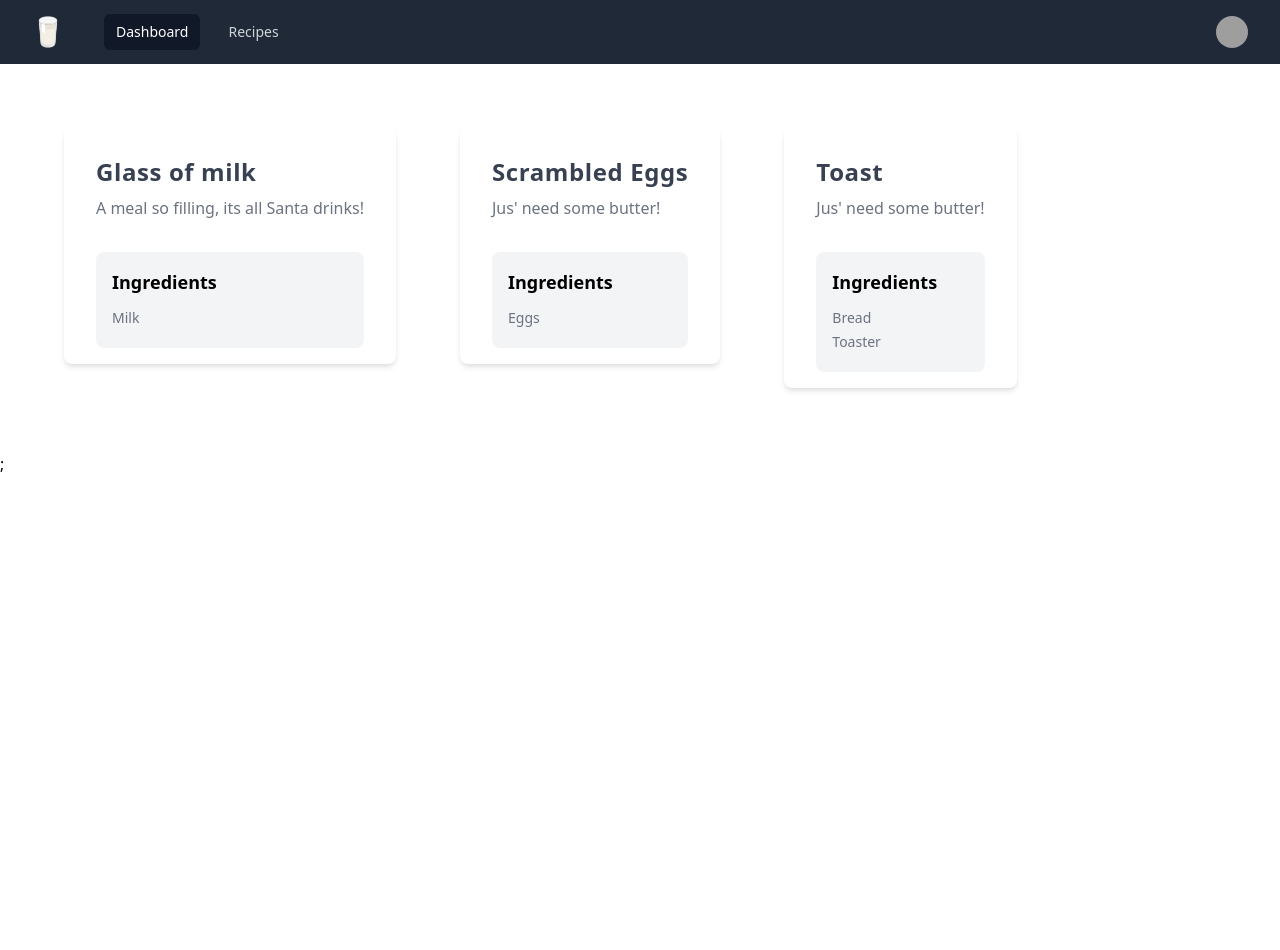
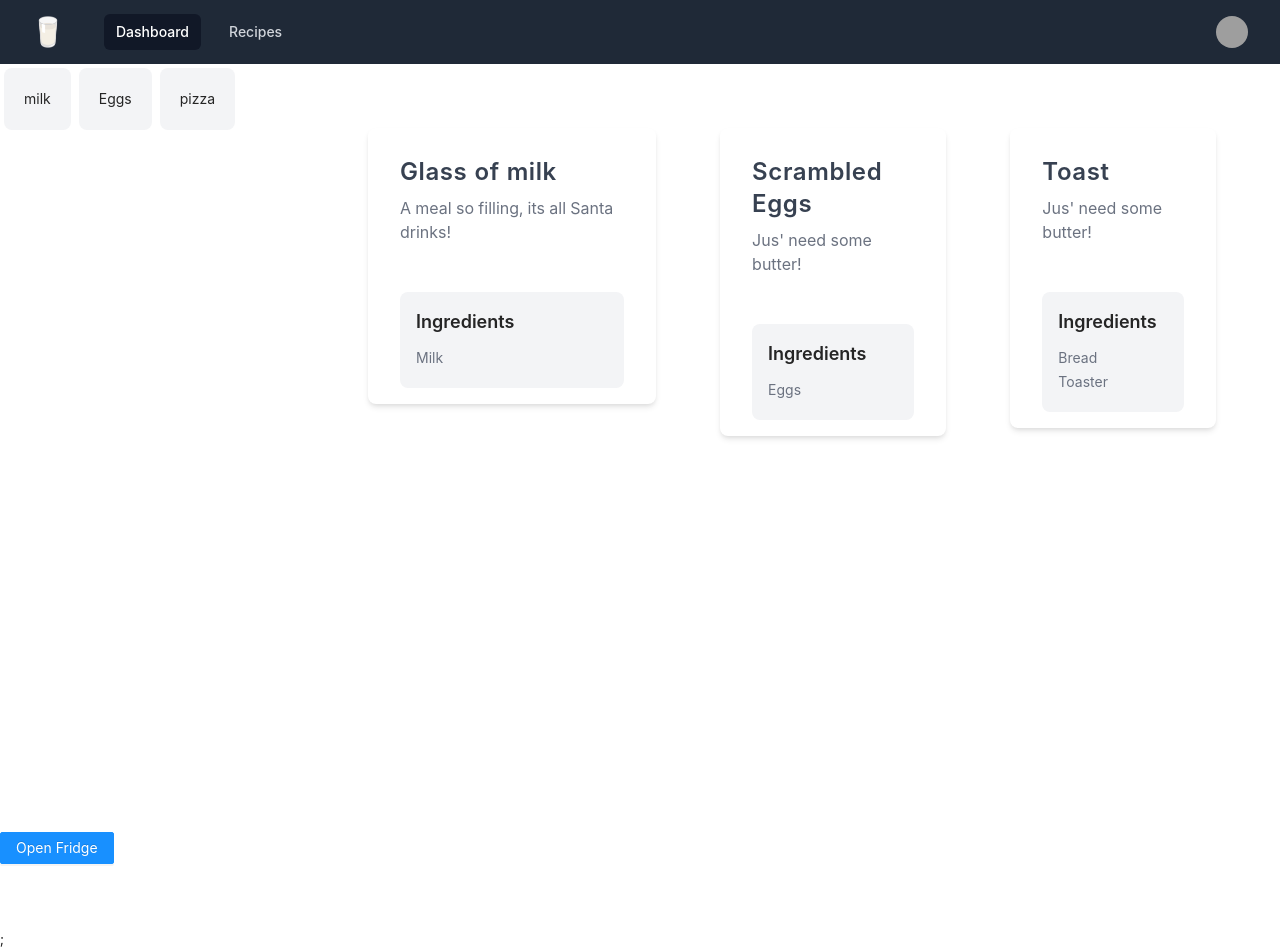
Before and after one commit to matootie/cuFrontend, a React (Create React App) app: page / in a window 1280 px wide. Before the commit the page ends 800 px from the top, so only its background shows below. Built offline with nearby package versions, Linux system fonts and the light colour scheme; grey boxes are pictures that could not be loaded.

Commit message:
Added fridge pannel. Kinda works

```diff
--- a/package.json
+++ b/package.json
@@ -8,6 +8,7 @@
     "@testing-library/jest-dom": "^5.11.9",
     "@testing-library/react": "^11.2.3",
     "@testing-library/user-event": "^12.6.2",
+    "antd": "^4.11.2",
     "autoprefixer": "^9.8.6",
     "postcss": "^7.0.35",
     "react": "^17.0.1",
--- a/src/components/Fridge.jsx
+++ b/src/components/Fridge.jsx
@@ -1,5 +1,25 @@
 import React from "react";
+import AddFridgeItem from "./Modal/AddFridgeItem";
 
 export default function Fridge() {
-  return <div></div>;
+  //const {items} = props;
+  const items = ["milk", "Eggs", "pizza"]
+  function getFridgeItem(){
+    return items.map((index) => (
+      <span className="p-5 m-1 bg-gray-100 rounded-lg" key={index}>
+        {index}
+      </span>
+    ));
+  };
+
+  return(
+  <div className="flex flex-col justify-between h-full">
+    <div className="flex flex-row flex-wrap ">
+      {getFridgeItem()}
+    </div>
+    <div className="flex flex-row" id="fuck-tits">
+      <AddFridgeItem />
+    </div>
+  </div>
+  );
 }
--- /dev/null
+++ b/src/components/Modal/AddFridgeItem.jsx
@@ -0,0 +1,68 @@
+import React, { useState, useContext} from "react";
+import ReactDom from 'react-dom';
+import { Modal, Button, Form, Input, notification} from 'antd';
+import Fridge from '../Fridge'
+
+import { UserContext } from "../../util/UserContext";
+import { FormItemPrefixContext } from "antd/lib/form/context";
+
+export default function AddFridgeItem(){
+    const [show, setShow] = useState(false);
+
+    const [newItem, setNewItem] = useState("");
+    const [newAmount, setNewAmount] = useState("");
+
+    const { recipes, fridge } = useContext(UserContext);
+    const [form] = Form.useForm();
+    const [userFridge, setUserFridge] = fridge;
+
+    const addToFridge = ({value}) => {
+        console.log(newItem, newAmount)
+        setUserFridge(prevState => ({...prevState, value}))
+        openToast('success')
+        setNewItem("")
+        setNewAmount("")
+    }
+
+    const openToast = type => {
+     notification[type]({
+         message: "Added to fridge"
+     })
+    }
+
+    const showPopup = () => {
+        setShow(true)
+        console.log("Show")
+    };
+
+    const closePopup = () => {
+        setShow(false)
+    };
+
+    const onFinish = (values) => {
+
+        console.log("here bitch")
+    };
+
+    const inputStyle = "px-3 py-3 placeholder-gray-400 text-gray-700 relative bg-white bg-white rounded text-sm shadow outline-none focus:outline-none focus:shadow-outline w-full"
+
+    return(
+        <div>
+            <Button type="primary" onClick={() => showPopup()}>
+                Open Fridge
+            </Button>
+            <Modal title="Welcome to the Fridge" visible={show} onCancel={closePopup} footer={null}>
+                <label for="item">New Item: </label>
+                <input className={inputStyle} placeholder="Enter item" id="item" value={newItem} onChange={(e) => setNewItem(e.target.value)}></input>
+                <br></br>
+                <br></br>
+                <label for="amount">Amount: </label>
+                <input className={inputStyle} placeholder="Enter amount" id="amount" value={newAmount} onChange={(e) => setNewAmount(e.target.value)}></input>
+                <br></br><br></br>
+                <button type="primary" onClick={() => addToFridge({newItem: newAmount})}>
+                    Add To Fridge
+                </button>
+            </Modal>
+        </div>
+    );
+}
--- a/src/components/NavBar.jsx
+++ b/src/components/NavBar.jsx
@@ -3,45 +3,45 @@ import React from "react";
 
 export default function NavBar() {
   return (
-    <nav class="bg-gray-800">
-      <div class="max-w-7xl mx-auto px-4 sm:px-6 lg:px-8">
-        <div class="flex items-center justify-between h-16">
-          <div class="flex items-center">
-            <div class="flex-shrink-0">
-              <img class="h-8 w-8" src="/logo.png" alt="Workflow" />
+    <nav className="bg-gray-800">
+      <div className="max-w-7xl mx-auto px-4 sm:px-6 lg:px-8">
+        <div className="flex items-center justify-between h-16">
+          <div className="flex items-center">
+            <div className="flex-shrink-0">
+              <img className="h-8 w-8" src="/logo.png" alt="Workflow" />
             </div>
-            <div class="hidden md:block">
-              <div class="ml-10 flex items-baseline space-x-4">
+            <div className="hidden md:block">
+              <div className="ml-10 flex items-baseline space-x-4">
                 {/* <!-- Current: "bg-gray-900 text-white", Default: "text-gray-300 hover:bg-gray-700 hover:text-white" --> */}
                 <a
                   href="#"
-                  class="bg-gray-900 text-white px-3 py-2 rounded-md text-sm font-medium"
+                  className="bg-gray-900 text-white px-3 py-2 rounded-md text-sm font-medium"
                 >
                   Dashboard
                 </a>
 
                 <a
                   href="#"
-                  class="text-gray-300 hover:bg-gray-700 hover:text-white px-3 py-2 rounded-md text-sm font-medium"
+                  className="text-gray-300 hover:bg-gray-700 hover:text-white px-3 py-2 rounded-md text-sm font-medium"
                 >
                   Recipes
                 </a>
               </div>
             </div>
           </div>
-          <div class="hidden md:block">
-            <div class="ml-4 flex items-center md:ml-6">
+          <div className="hidden md:block">
+            <div className="ml-4 flex items-center md:ml-6">
               {/* <!-- Profile dropdown --> */}
-              <div class="ml-3 relative">
+              <div className="ml-3 relative">
                 <div>
                   <button
-                    class="max-w-xs bg-gray-800 rounded-full flex items-center text-sm focus:outline-none focus:ring-2 focus:ring-offset-2 focus:ring-offset-gray-800 focus:ring-white"
+                    className="max-w-xs bg-gray-800 rounded-full flex items-center text-sm focus:outline-none focus:ring-2 focus:ring-offset-2 focus:ring-offset-gray-800 focus:ring-white"
                     id="user-menu"
                     aria-haspopup="true"
                   >
-                    <span class="sr-only">Open user menu</span>
+                    <span className="sr-only">Open user menu</span>
                     <img
-                      class="h-8 w-8 rounded-full"
+                      className="h-8 w-8 rounded-full"
                       src="https://images.unsplash.com/photo-1472099645785-5658abf4ff4e?ixlib=rb-1.2.1&ixid=eyJhcHBfaWQiOjEyMDd9&auto=format&fit=facearea&facepad=2&w=256&h=256&q=80"
                       alt=""
                     />
--- a/src/index.js
+++ b/src/index.js
@@ -1,6 +1,7 @@
 import React from 'react';
 import ReactDOM from 'react-dom';
 import './index.css';
+import "antd/dist/antd.css"
 import App from './App';
 import reportWebVitals from './reportWebVitals';
 
--- a/src/pages/Home.jsx
+++ b/src/pages/Home.jsx
@@ -7,10 +7,11 @@ export default function Home() {
   return (
     <div>
       <NavBar />
-      <div>
+      <div className="flex flex-row flex-nowrap">
+        <div className="w-1/3 mw-48 h-screen">
           <Fridge />
         </div>
-      <div className="flex flex-row m-8">
+        <div className="flex flex-row m-8 w-full h-screen">
           <Card
             recipeName="Glass of milk"
             desc="A meal so filling, its all Santa drinks!"
@@ -28,5 +29,6 @@ export default function Home() {
           />
         </div>
       </div>
+    </div>
   );
 }
```
Also changed, not shown: src/components/ui/Card.jsx (line endings or trailing spaces), 2 other files (tests, documents, lock files or other folders). Lines whose indentation alone changed are shown as unchanged.
